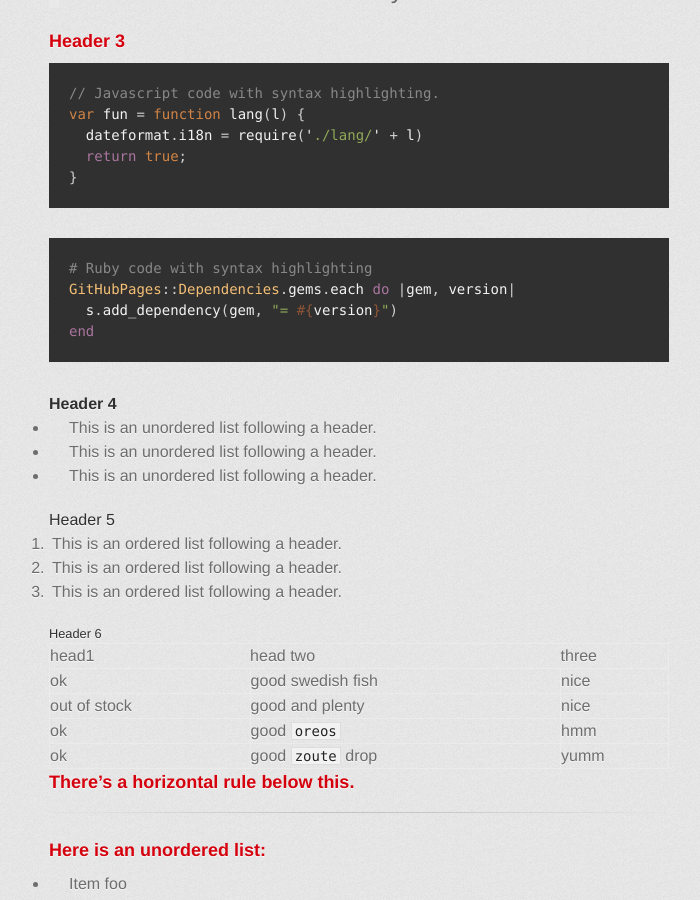
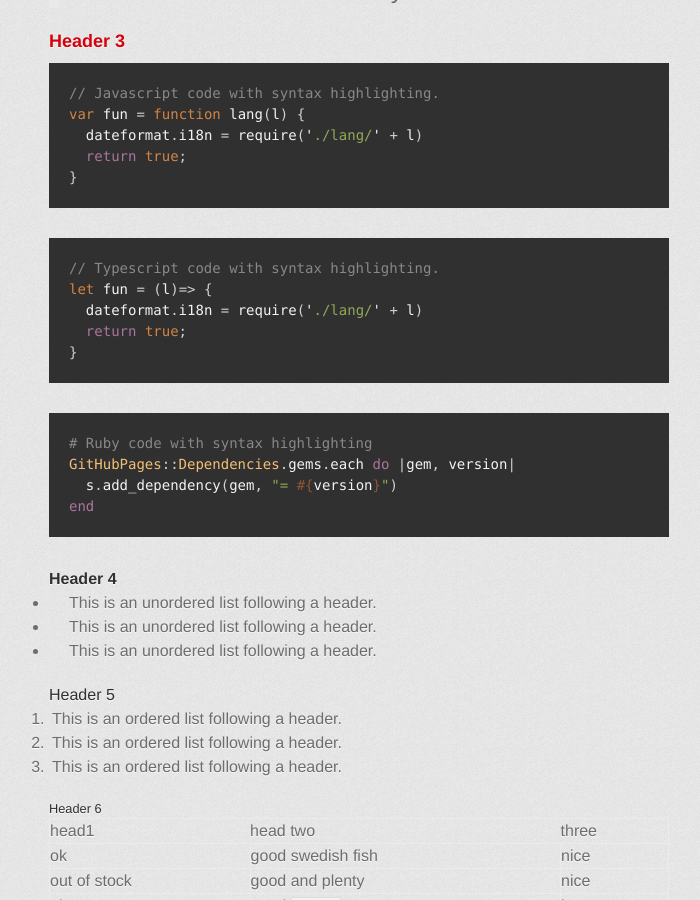
Before and after one commit to HankCloud/hankcloud.github.io, a Jekyll site: the page built from index.md, in a window 1280 px wide and 900 px high, scrolled down 730 px. Shown: the whole window, without its empty margins (281-981 px from the left). Built offline with Jekyll 4.4.1, drawn with Linux system fonts in a browser that asks for light colours; some web fonts are replaced.

Commit message:
index.md 更新

````diff
--- a/index.md
+++ b/index.md
@@ -25,6 +25,14 @@ This is a normal paragraph following a header. GitHub is a code hosting platform
 ```js
 // Javascript code with syntax highlighting.
 var fun = function lang(l) {
+  dateformat.i18n = require('./lang/' + l)
+  return true;
+}
+```
+
+```ts
+// Typescript code with syntax highlighting.
+let fun = (l)=> {
   dateformat.i18n = require('./lang/' + l)
   return true;
 }
````
